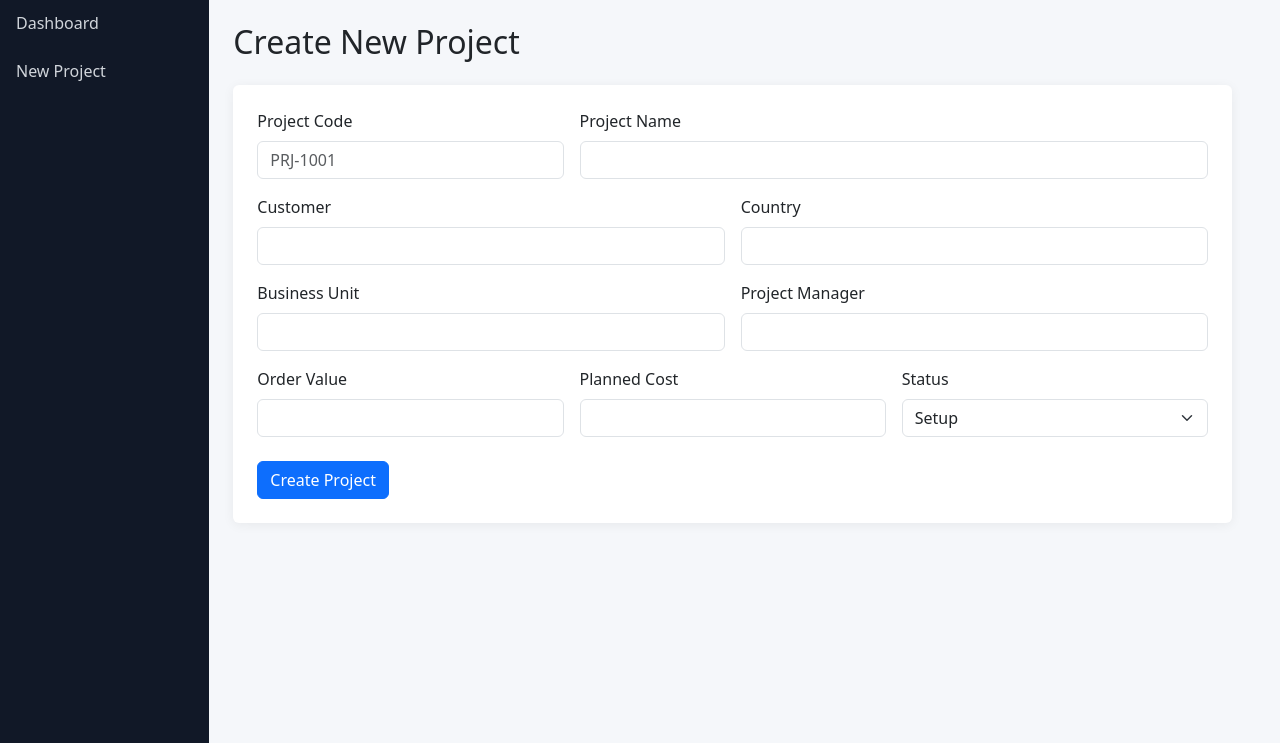
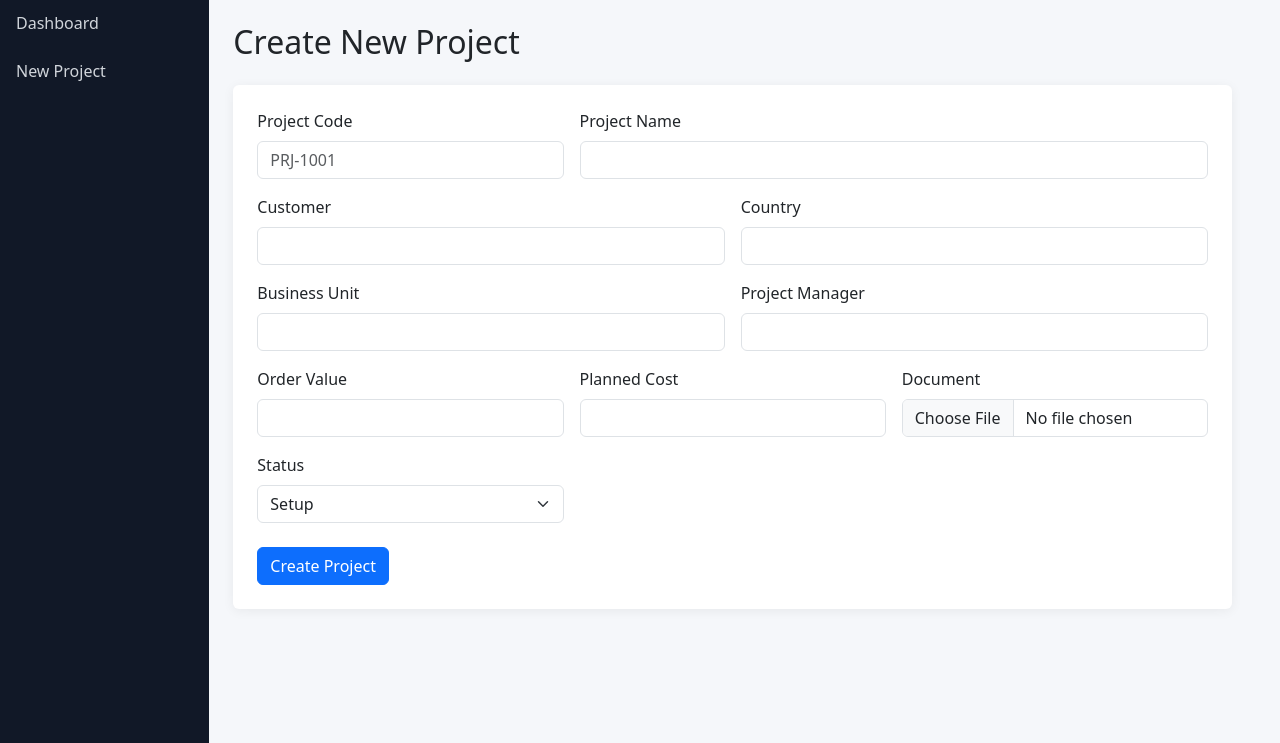
Before and after one commit to projnew8175/e2e-project, a Flask app: page /projects/new in a window 1280 px wide. Shown: the part 57-800 px from the top of the page. Run offline with Flask 3, Linux system fonts and the light colour scheme; some libraries are stand-ins or nearby versions.

Commit message:
Add files via upload

```diff
--- a/app.py
+++ b/app.py
@@ -1,4 +1,5 @@
-from flask import Flask, render_template, request, redirect, url_for, flash
+from flask import Flask, render_template, request, redirect, url_for, flash, send_file
+from io import BytesIO
 import os
 import sqlite3
 from pathlib import Path
@@ -38,7 +39,10 @@ def init_db():
                 planned_cost DOUBLE PRECISION DEFAULT 0,
                 actual_cost DOUBLE PRECISION DEFAULT 0,
                 revenue_taken DOUBLE PRECISION DEFAULT 0,
-                status TEXT DEFAULT 'Setup'
+                status TEXT DEFAULT 'Setup',
+                document_name TEXT,
+                document_mimetype TEXT,
+                document_data BYTEA
             )""",
             """CREATE TABLE IF NOT EXISTS actions (
                 id INTEGER GENERATED BY DEFAULT AS IDENTITY PRIMARY KEY,
@@ -76,7 +80,10 @@ def init_db():
             planned_cost REAL DEFAULT 0,
             actual_cost REAL DEFAULT 0,
             revenue_taken REAL DEFAULT 0,
-            status TEXT DEFAULT 'Setup'
+            status TEXT DEFAULT 'Setup',
+            document_name TEXT,
+            document_mimetype TEXT,
+            document_data BLOB
         );
         CREATE TABLE IF NOT EXISTS actions (
             id INTEGER PRIMARY KEY AUTOINCREMENT,
@@ -98,6 +105,24 @@ def init_db():
         );
         """)
         conn.commit()
+
+    # Safe migration for databases created by older versions of the app.
+    try:
+        existing = {r[1] for r in conn.execute("SELECT * FROM projects LIMIT 0").description}
+        migrations = []
+        if "document_name" not in existing:
+            migrations.append("ALTER TABLE projects ADD COLUMN document_name TEXT")
+        if "document_mimetype" not in existing:
+            migrations.append("ALTER TABLE projects ADD COLUMN document_mimetype TEXT")
+        if "document_data" not in existing:
+            migrations.append("ALTER TABLE projects ADD COLUMN document_data " + ("BYTEA" if database_url else "BLOB"))
+        for statement in migrations:
+            conn.execute(statement)
+        if migrations:
+            conn.commit()
+    except Exception:
+        # A brand-new database already has the columns; ignore harmless migration races.
+        pass
     conn.close()
 
 # Initialize the database when the app is imported by Gunicorn/Render.
@@ -126,14 +151,20 @@ def new_project():
         data = request.form
         try:
             conn = get_db()
+            document = request.files.get("document")
+            document_data = document.read() if document and document.filename else None
+            document_name = document.filename if document and document.filename else None
+            document_mimetype = document.mimetype if document and document.filename else None
+
             conn.execute("""INSERT INTO projects
                 (project_code, project_name, customer, country, business_unit,
-                 project_manager, order_value, planned_cost, status)
-                VALUES (%s,%s,%s,%s,%s,%s,%s,%s,%s)""",
+                 project_manager, order_value, planned_cost, status,
+                 document_name, document_mimetype, document_data)
+                VALUES (%s,%s,%s,%s,%s,%s,%s,%s,%s,%s,%s,%s)""",
                 (data["project_code"], data["project_name"], data["customer"],
                  data["country"], data["business_unit"], data["project_manager"],
                  float(data["order_value"] or 0), float(data["planned_cost"] or 0),
-                 data["status"]))
+                 data["status"], document_name, document_mimetype, document_data))
             conn.commit()
             conn.close()
             flash("Project created successfully.", "success")
@@ -157,6 +188,17 @@ def project(pid):
     return render_template("project.html", p=p, actions=actions, risks=risks,
                            gm=gm, completion=completion, gm_taken=gm_taken)
 
+
+@app.route("/projects/<int:pid>/document/download")
+def download_project_document(pid):
+    conn = get_db()
+    p = conn.execute("SELECT project_name, document_name, document_mimetype, document_data FROM projects WHERE id=%s", (pid,)).fetchone()
+    conn.close()
+    if not p or not p["document_data"]:
+        flash("No document is attached to this project.", "warning")
+        return redirect(url_for("dashboard"))
+    filename = p["document_name"] or f"project-{pid}-document"
+    return send_file(BytesIO(bytes(p["document_data"])), as_attachment=True, download_name=filename, mimetype=p["document_mimetype"] or "application/octet-stream")
 
 @app.post("/projects/<int:pid>/delete")
 def delete_project(pid):
--- a/templates/project_form.html
+++ b/templates/project_form.html
@@ -1,6 +1,6 @@
 {% extends "base.html" %}{% block content %}
 <h2 class="mb-4">Create New Project</h2>
-<div class="card p-4"><form method="post">
+<div class="card p-4"><form method="post" enctype="multipart/form-data">
 <div class="row g-3">
 <div class="col-md-4"><label class="form-label">Project Code</label><input name="project_code" class="form-control" required placeholder="PRJ-1001"></div>
 <div class="col-md-8"><label class="form-label">Project Name</label><input name="project_name" class="form-control" required></div>
@@ -10,6 +10,7 @@
 <div class="col-md-6"><label class="form-label">Project Manager</label><input name="project_manager" class="form-control"></div>
 <div class="col-md-4"><label class="form-label">Order Value</label><input name="order_value" type="number" step="0.01" class="form-control"></div>
 <div class="col-md-4"><label class="form-label">Planned Cost</label><input name="planned_cost" type="number" step="0.01" class="form-control"></div>
+<div class="col-md-4"><label class="form-label">Document</label><input name="document" type="file" class="form-control" accept=".pdf,.doc,.docx,.xls,.xlsx,.ppt,.pptx,.zip,.txt,.csv,.png,.jpg,.jpeg"></div>
 <div class="col-md-4"><label class="form-label">Status</label><select name="status" class="form-select"><option>Setup</option><option>Released</option><option>Execution</option><option>Review</option><option>Closed</option></select></div>
 </div><button class="btn btn-primary mt-4">Create Project</button></form></div>
 {% endblock %}
```
Also changed, not shown: templates/dashboard.html (+5 -2 lines).
